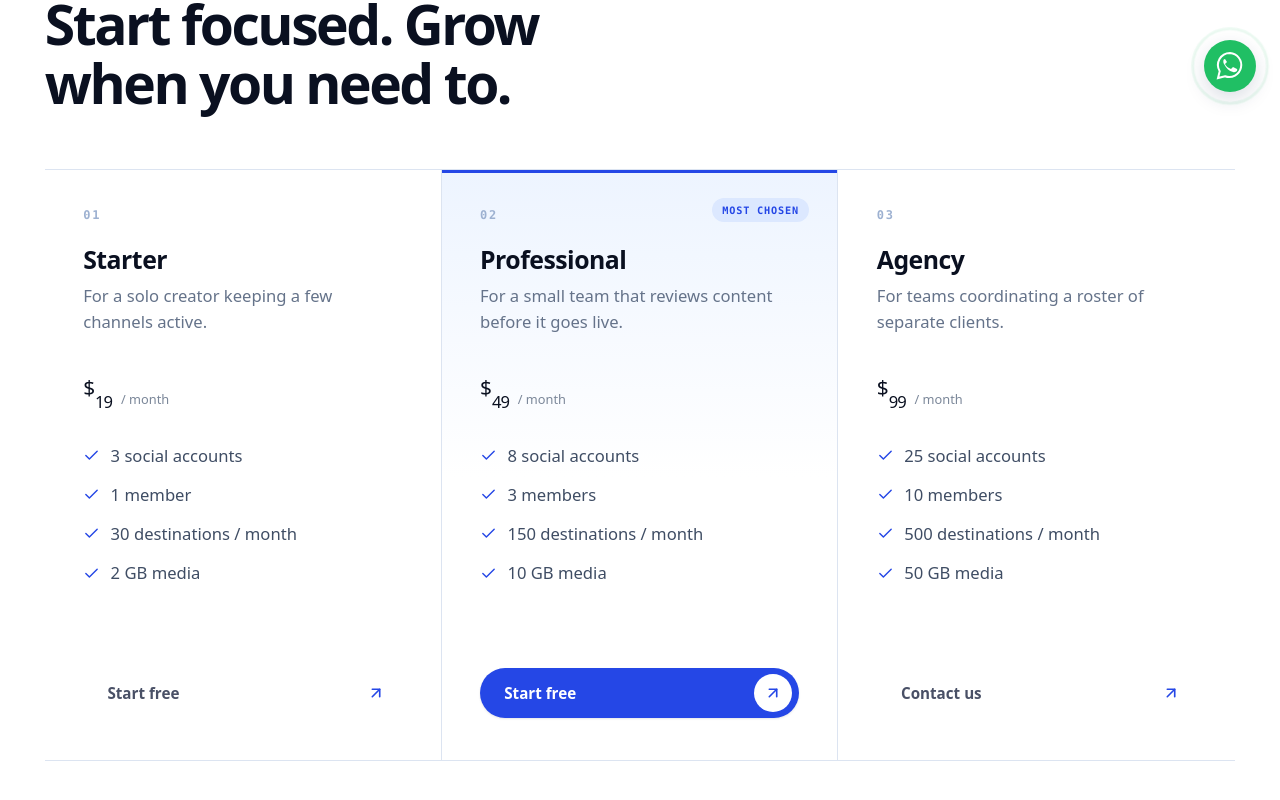
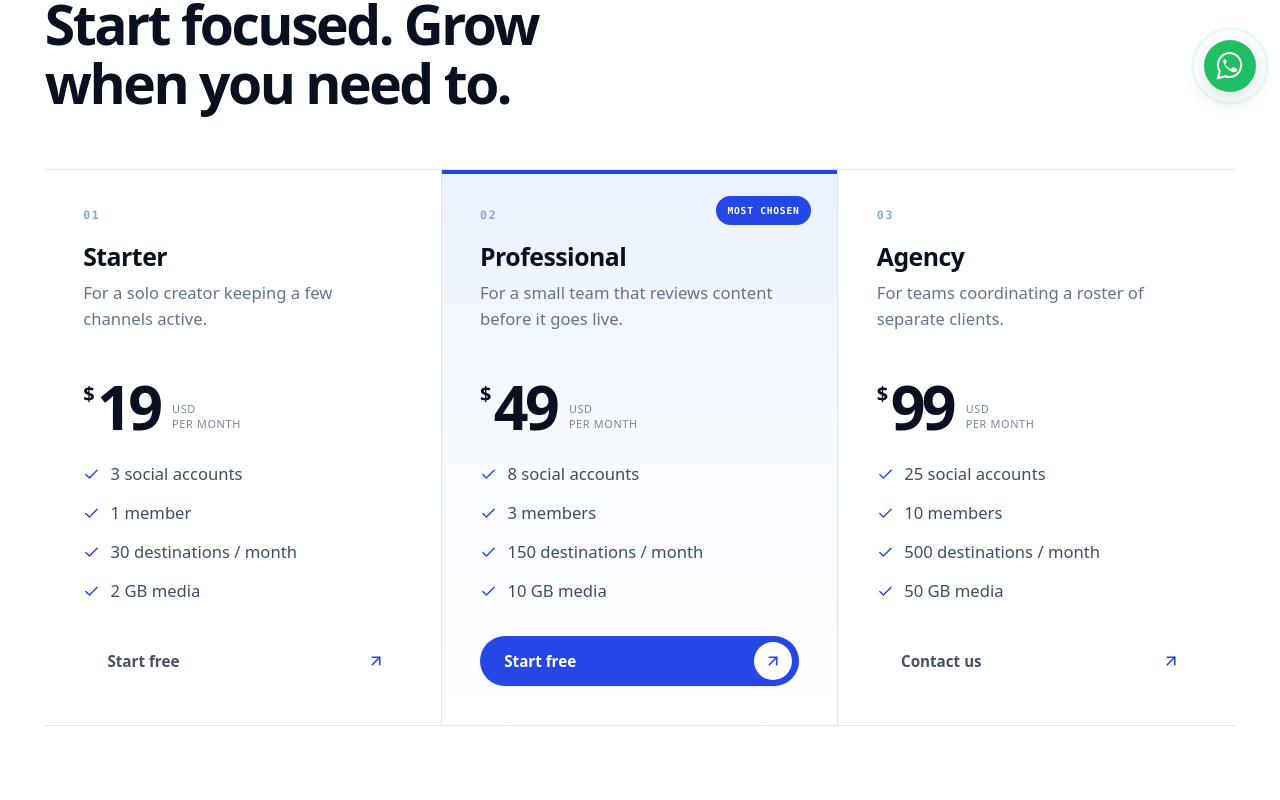
Before and after one commit to sandeepsharma-z/Apogix, a Next.js app in the folder apps/web/: page /pricing in a window 1280 px wide. Shown: the part 684-1484 px from the top of the page. Built offline with nearby package versions, Linux system fonts and the light colour scheme.

Commit message:
Refine pricing plan presentation

```diff
--- a/apps/web/app/globals.css
+++ b/apps/web/app/globals.css
@@ -2486,11 +2486,11 @@ a {
 .pricing-plans { background:#fff; }
 .pricing-title { max-width:760px; margin-bottom:3.5rem; }.pricing-title h2 { margin-top:1rem; }
 .pricing-columns { display:grid; grid-template-columns:repeat(3,1fr); border-block:1px solid #dce4f1; }
-.pricing-column { position:relative; display:flex; flex-direction:column; min-height:590px; padding:2.4rem clamp(1.5rem,3vw,3.25rem) 2.6rem; border-right:1px solid #dce4f1; }
-.pricing-column:last-child { border-right:0; }.pricing-column.featured { background:linear-gradient(180deg,#edf4ff 0,#fff 52%); box-shadow:inset 0 3px 0 var(--accent); }
-.pricing-column-top { min-height:158px; }.pricing-plan-index { display:block; margin-bottom:1.5rem; color:#9db1d1; font:600 .75rem var(--f-mono); letter-spacing:.15em; }.pricing-popular { position:absolute; top:1.75rem; right:1.75rem; padding:.38rem .65rem; border-radius:999px; background:#dce8ff; color:var(--accent); font:700 .64rem var(--f-mono); text-transform:uppercase; letter-spacing:.08em; }
+.pricing-column { position:relative; display:flex; flex-direction:column; min-height:540px; padding:2.25rem clamp(1.5rem,3vw,3rem) 2.4rem; border-right:1px solid #dce4f1; }
+.pricing-column:last-child { border-right:0; }.pricing-column.featured { background:linear-gradient(180deg,#eaf2ff 0,#f7faff 48%,#fff 100%); box-shadow:inset 0 4px 0 var(--accent); }
+.pricing-column-top { min-height:142px; }.pricing-plan-index { display:block; margin-bottom:1.2rem; color:#8ea7cf; font-family:var(--f-mono); font-size:.72rem; font-weight:600; letter-spacing:.15em; }.pricing-popular { position:absolute; top:1.65rem; right:1.65rem; padding:.42rem .72rem; border-radius:999px; background:var(--accent); color:#fff; font-family:var(--f-mono); font-size:.6rem; font-weight:700; text-transform:uppercase; letter-spacing:.08em; }
 .pricing-column h3 { font-size:1.55rem; }.pricing-column-top p { margin-top:.65rem; color:#65738a; line-height:1.55; }
-.pricing-price { display:flex; align-items:flex-end; margin:1.4rem 0 1.7rem; color:var(--ink); }.pricing-price sup { align-self:flex-start; margin-top:.55rem; font-size:1.3rem; }.pricing-price strong { font:700 3.8rem/1 var(--f-display); letter-spacing:-.06em; }.pricing-price span { margin:0 0 .42rem .55rem; color:#7b8799; font-size:.8rem; }
+.pricing-price { display:flex; align-items:flex-end; gap:.8rem; min-height:70px; margin:1.15rem 0 1.55rem; color:var(--ink); }.pricing-price strong { display:flex; align-items:flex-start; font-family:var(--f-display); font-size:3.8rem; font-weight:700; line-height:.95; letter-spacing:-.06em; }.pricing-price strong small { margin:.35rem .15rem 0 0; font-family:var(--f-display); font-size:1.25rem; font-weight:650; line-height:1; letter-spacing:0; }.pricing-price span { margin-bottom:.28rem; color:#7b8799; font-size:.68rem; line-height:1.35; text-transform:uppercase; letter-spacing:.06em; }
 .pricing-column ul { display:grid; gap:.8rem; margin:0 0 2rem; padding:0; list-style:none; color:#3f4d64; }.pricing-column li { display:flex; align-items:center; gap:.65rem; }.pricing-column li svg { color:var(--accent); }.pricing-column .btn { width:100%; margin-top:auto; justify-content:space-between; }
 .pricing-comparison { background:#f5f8fd; }.pricing-compare-wrap { margin-top:3rem; border-top:1px solid #cfd9e8; }.pricing-compare-table { width:100%; border-collapse:collapse; }.pricing-compare-table th,.pricing-compare-table td { padding:1.15rem; border-bottom:1px solid #dce4ef; text-align:center; }.pricing-compare-table thead th { color:var(--ink); font-family:var(--f-display); font-size:1rem; }.pricing-compare-table th:first-child { width:34%; text-align:left; }.pricing-compare-table tbody th { color:#4e5d74; font-weight:500; }.pricing-compare-table td { color:#21314b; }.pricing-compare-table td svg { color:#0bb889; }.pricing-compare-table .featured { background:#eaf2ff; }.pricing-dash { color:#aeb9c8; }.pricing-mobile-tabs { display:none; }
 .pricing-limits { background:#0a1730; color:#fff; }.pricing-limits .eyebrow { color:#79a9ff; }.pricing-limits h2 { margin:1rem 0; color:#fff; }.pricing-limits .lede { color:#aebbd0; }.pricing-limits-layout { display:grid; grid-template-columns:.72fr 1.28fr; gap:clamp(3rem,7vw,7rem); align-items:start; }.limit-examples { display:grid; grid-template-columns:1fr 1fr; border-top:1px solid #294164; }.limit-example { min-height:220px; padding:1.8rem; border-right:1px solid #294164; border-bottom:1px solid #294164; }.limit-example:nth-child(2n) { border-right:0; }.limit-example > span { color:#79a9ff; font:600 .7rem var(--f-mono); text-transform:uppercase; letter-spacing:.1em; }.limit-example strong { display:block; margin:1.15rem 0 .8rem; color:#fff; font:600 1.25rem/1.35 var(--f-display); }.limit-example strong b { color:#69a1ff; }.limit-example p { color:#aebbd0; font-size:.88rem; line-height:1.55; }
--- a/apps/web/app/pricing/page.tsx
+++ b/apps/web/app/pricing/page.tsx
@@ -38,7 +38,7 @@ export default function PricingPage(){ return <>
       <div className="pricing-title"><span className="eyebrow">Choose your plan</span><h2>Start focused. Grow when you need to.</h2></div>
       <div className="pricing-columns">{plans.map((plan,index)=><Reveal className={`pricing-column ${plan.featured?"featured":""}`} key={plan.name}>
         <div className="pricing-column-top"><span className="pricing-plan-index">0{index+1}</span>{plan.featured&&<span className="pricing-popular">Most chosen</span>}<h3>{plan.name}</h3><p>{plan.copy}</p></div>
-        <div className="pricing-price"><sup>$</sup><strong>{plan.price}</strong><span>/ month</span></div>
+        <div className="pricing-price"><strong><small>$</small>{plan.price}</strong><span>USD<br/>per month</span></div>
         <ul><li><Check width={17} height={17}/>{plan.accounts}</li><li><Check width={17} height={17}/>{plan.members}</li><li><Check width={17} height={17}/>{plan.limit}</li><li><Check width={17} height={17}/>{plan.storage}</li></ul>
         <a className={`btn ${plan.featured?"btn--primary":"btn--outline"}`} href={plan.name==="Agency"?"https://wa.me/919818639441?text=Hi%20Apogix%2C%20I%20want%20to%20discuss%20the%20Agency%20plan.":"https://wa.me/919818639441?text=Hi%20Apogix%2C%20I%20want%20to%20start%20a%20plan."} target="_blank" rel="noopener noreferrer">{plan.cta}<ArrowRight width={17} height={17}/></a>
       </Reveal>)}</div>
```
